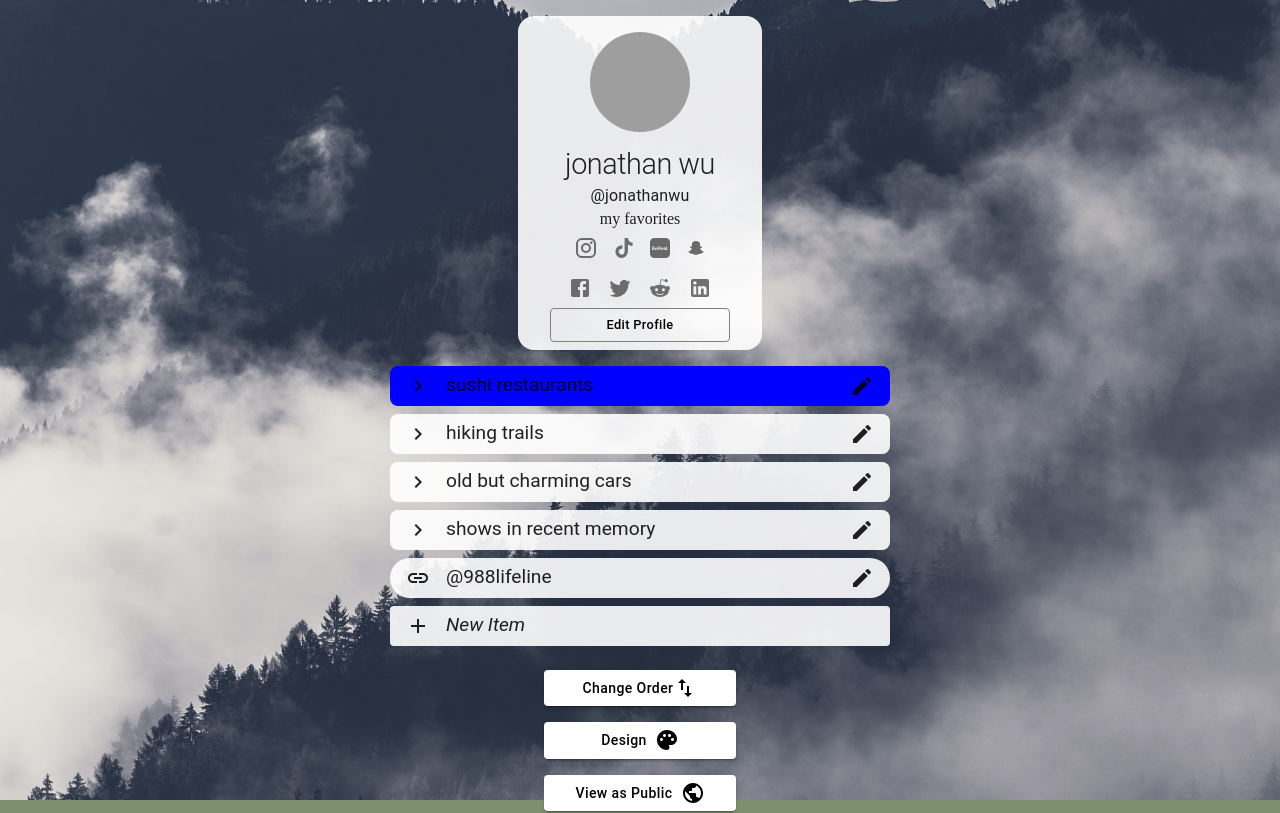
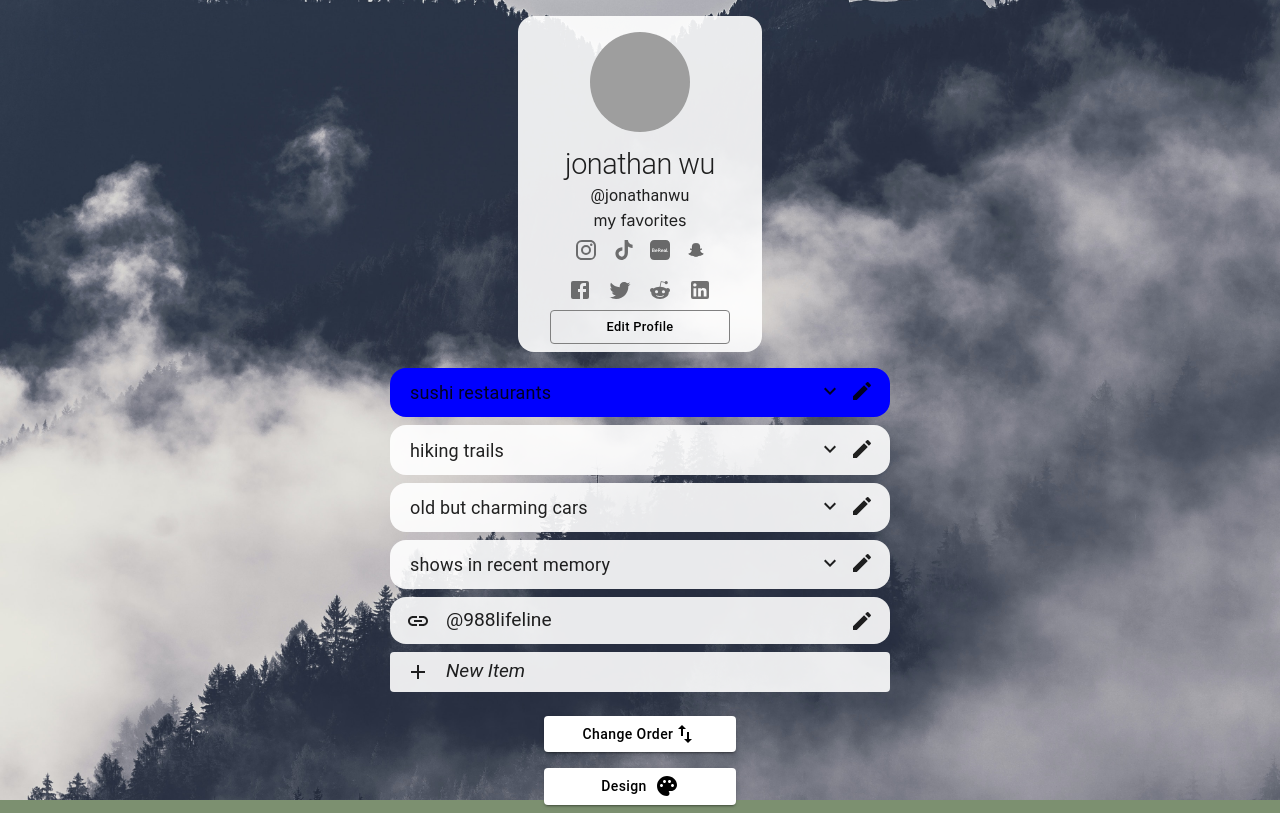
Before and after one commit to ChangYuJonathanWu/alcove, a Next.js app: page /239jsdfk9Q2jjsk_no_spotify in a window 1280 px wide. Shown: the top 813 px of the page. Built offline with nearby package versions, Linux system fonts and the light colour scheme; no server answers; grey boxes are pictures that could not be loaded; a web font is replaced by a local one.

Commit message:
list item styling

```diff
--- a/components/items/ProfileItems.js
+++ b/components/items/ProfileItems.js
@@ -12,7 +12,7 @@ import LinkIcon from '@mui/icons-material/Link';
 import Divider from '@mui/material/Divider';
 import ListItemButton from '@mui/material/ListItemButton';
 import EditIcon from '@mui/icons-material/Edit';
-import ChevronRight from '@mui/icons-material/ChevronRight'
+import ExpandLessIcon from '@mui/icons-material/ExpandLess';
 import Paper from '@mui/material/Paper';
 import ExpandMore from '@mui/icons-material/ExpandMore';
 import List from '@mui/material/List';
@@ -45,7 +45,7 @@ export default function ProfileItems({ user, editMode, triggerReload }) {
             case 'Montserrat':
                 return <span className={montserrat.className}>{name}</span>
             default:
-                return <Typography variant="h3">{name}</Typography>
+                return <Typography style={{fontSize: 18}}>{name}</Typography>
         }
     }
     const buildPosts = (items, itemOrder, type) => {
@@ -92,17 +92,17 @@ export default function ProfileItems({ user, editMode, triggerReload }) {
 
         return (
             <div key={itemId} style={{ paddingLeft: '1rem', paddingRight: '1rem' }}>
-                <Paper variant="" sx={{ margin: '1rem', marginLeft: 'auto', marginRight: 'auto', width: '100%', borderRadius: '0.5rem', marginTop: 0, marginBottom: '0.5rem', backgroundColor: itemHeaderColor, maxWidth: MAX_WIDTH }}>
+                <Paper variant="" sx={{ margin: '1rem', marginLeft: 'auto', marginRight: 'auto', width: '100%', borderRadius: '1rem', marginTop: 0, marginBottom: '0.5rem', backgroundColor: itemHeaderColor, maxWidth: MAX_WIDTH }}>
                     <ListItemButton id={listButtonId} key={itemId}  disableRipple={true} onClick={() => { toggleSingleList(itemId) }}>
-                        <Stack direction="row" justifyContent="space-between" style={{ width: "100%"}} >
-                            <Stack id={listButtonId} direction="row" alignItems="start" spacing={2}>
-                                {isOpen ? <ExpandMore /> : <ChevronRight />}
+                        <Stack direction="row" justifyContent="space-between" style={{ width: "100%", paddingTop: '0.2rem', paddingBottom: '0.20rem', paddingLeft: '0.25rem'}} >
+                            <Stack id={listButtonId} direction="row" justifyContent="space-between" style={{width: "100%"}}spacing={2}>
                                 <Stack>
                                     {buildItemHeader(name)}
                                     {isOpen && <Typography variant="caption">{commentary}</Typography>}
                                 </Stack>
+                                {isOpen ? <ExpandLessIcon /> :  <ExpandMore />}
                             </Stack>
-                            {editMode && <EditIcon data-cy="edit-item-icon" onClick={(e) => { e.preventDefault(); setEditItem(profileItems[itemId]) }} />}
+                            {editMode && <EditIcon data-cy="edit-item-icon" style={{paddingLeft: '0.5rem'}} onClick={(e) => { e.preventDefault(); setEditItem(profileItems[itemId]) }} />}
                         </Stack>
 
                     </ListItemButton>
@@ -126,9 +126,9 @@ export default function ProfileItems({ user, editMode, triggerReload }) {
         const listButtonId = `list-button-${itemId}`
         return (
             <div key={itemId} style={{ paddingLeft: '1rem', paddingRight: '1rem' }}>
-                <Paper variant="" sx={{ margin: '1rem', marginLeft: 'auto', marginRight: 'auto', marginTop: 0, marginBottom: '0.5rem', width: '100%', backgroundColor: PAPER_COLOR, maxWidth: MAX_WIDTH, borderRadius: '1.5rem 1.5rem 1.5rem 1.5rem' }}>
+                <Paper variant="" sx={{ margin: '1rem', marginLeft: 'auto', marginRight: 'auto', marginTop: 0, marginBottom: '0.5rem', width: '100%', backgroundColor: PAPER_COLOR, maxWidth: MAX_WIDTH, borderRadius: '1rem' }}>
                     <ListItemButton id={listButtonId} key={itemId} disableRipple={true} href={formattedUri} target="_blank">
-                        <Stack direction="row" style={{ width: "100%" }} justifyContent={"space-between"}>
+                        <Stack direction="row" style={{ width: "100%", paddingBottom: '0.2rem', paddingTop: '0.2rem' }} justifyContent={"space-between"}>
                             <Stack id={listButtonId} direction="row" alignItems="start" spacing={2}>
                                 <LinkIcon />
                                 <Typography variant="h3">{name}</Typography>
--- a/pages/_app.js
+++ b/pages/_app.js
@@ -10,9 +10,13 @@ import { useState, useEffect } from 'react'
 import DefaultLoader from '@/components/DefaultLoader';
 import Router from 'next/router';
 import { HOME_THEME } from '@/utils/themeConfig';
+import { Inter } from 'next/font/google'
+
+const inter = Inter({ subsets: ['latin'] })
 
 export default function App({ Component, pageProps }) {
   const [loading, setLoading] = useState(false)
+
   useEffect(() => {
     const start = () => {
       console.log('Initiate loading')
@@ -34,7 +38,7 @@ export default function App({ Component, pageProps }) {
   return (
     <AuthContextProvider>
       <ThemeProvider theme={theme}>
-        <div style={{backgroundColor: HOME_THEME.bgColor}}>
+        <div className={inter.className} style={{backgroundColor: HOME_THEME.bgColor}}>
           {loading ? <DefaultLoader /> : <Component {...pageProps}  />}
         </div>
 
```
